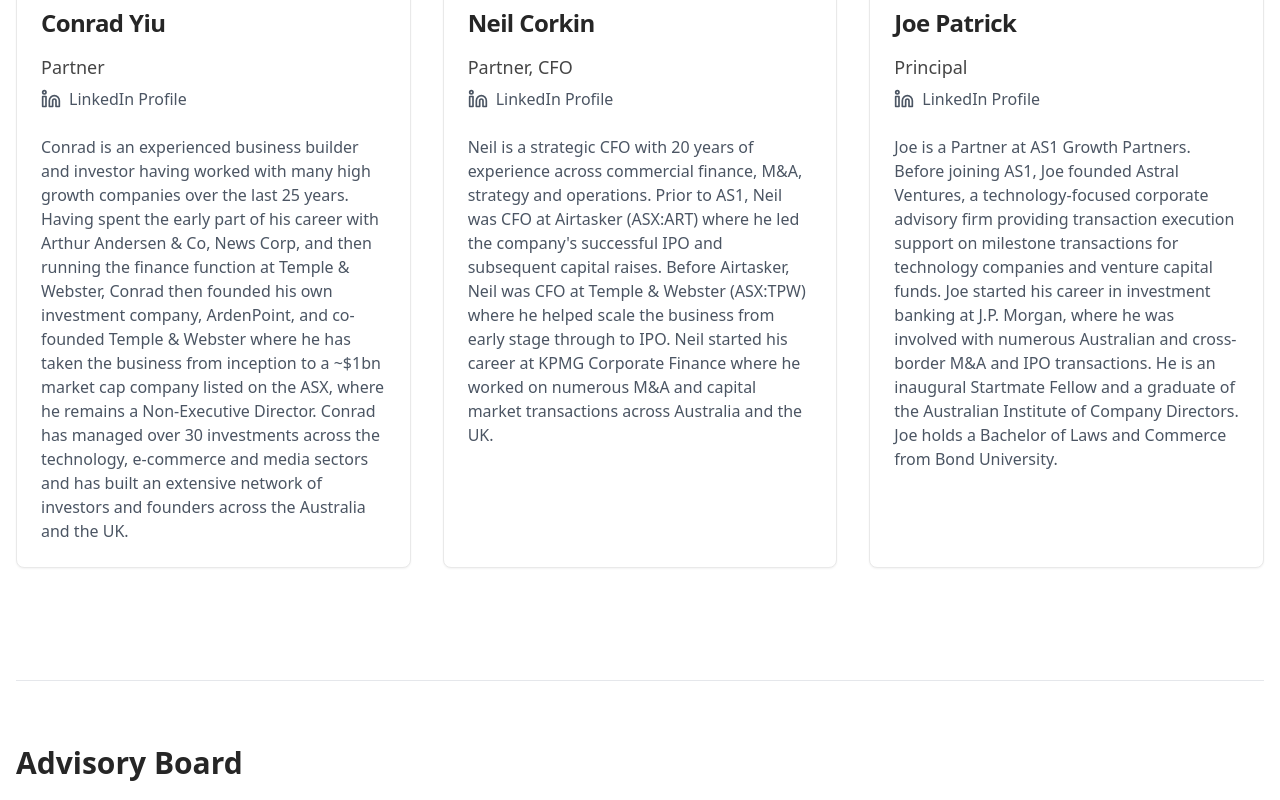
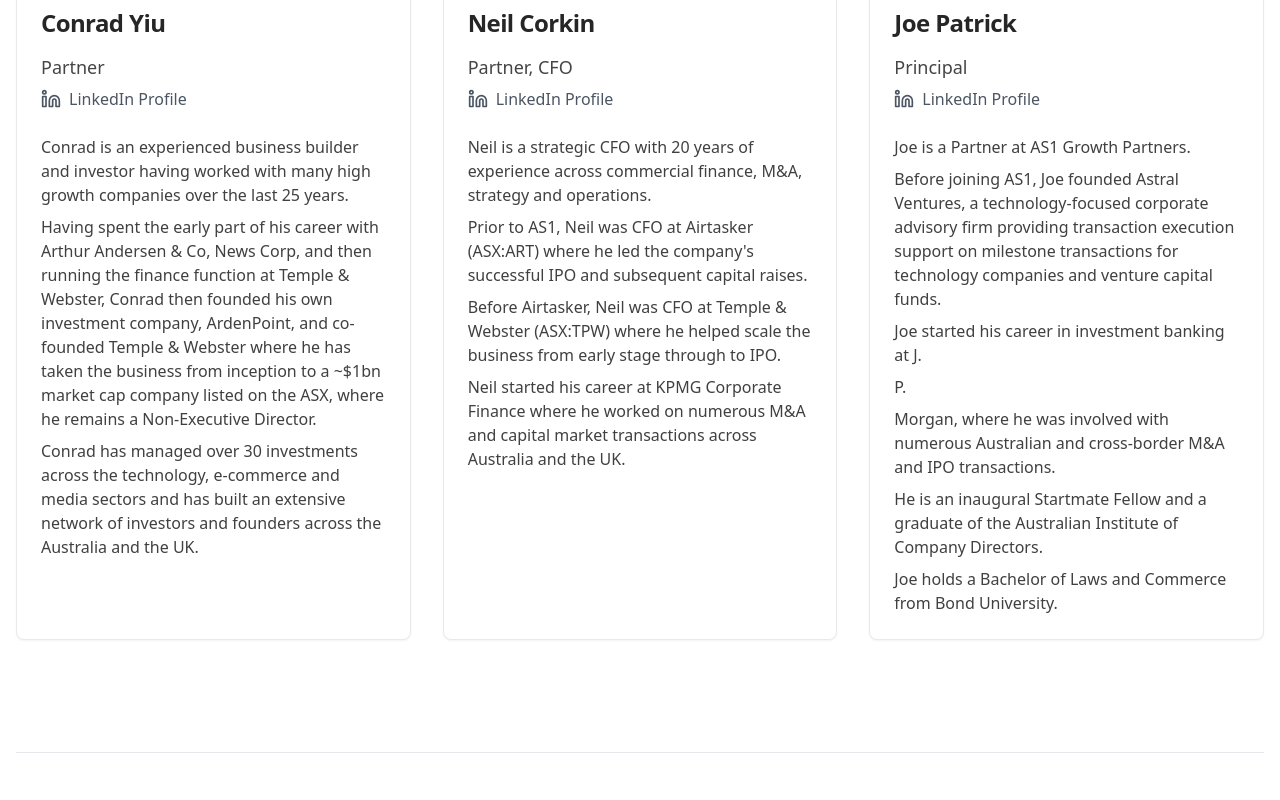
Before and after one commit to neilcorkinAS1/AS1website, a Next.js app: page /team in a window 1280 px wide. Shown: the part 620-1420 px from the top of the page. Built offline with nearby package versions, Linux system fonts and the light colour scheme.

Commit message:
Improve team bio readability with sentence spacing

```diff
--- a/src/components/TeamMemberCard.tsx
+++ b/src/components/TeamMemberCard.tsx
@@ -19,6 +19,9 @@ interface TeamMemberCardProps {
 }
 
 export function TeamMemberCard({ name, title, bio, photoUrl, linkedinUrl }: TeamMemberCardProps) {
+  // Split bio into sentences and filter out empty strings
+  const sentences = bio.split('.').filter(sentence => sentence.trim().length > 0);
+
   return (
     <Card className="overflow-hidden h-full flex flex-col">
       <div className="relative w-full p-4">
@@ -47,7 +50,11 @@ export function TeamMemberCard({ name, title, bio, photoUrl, linkedinUrl }: Team
         )}
       </CardHeader>
       <CardContent>
-        <p className="text-gray-600">{bio}</p>
+        <div className="space-y-2 text-gray-600">
+          {sentences.map((sentence, index) => (
+            <p key={index}>{sentence.trim() + '.'}</p>
+          ))}
+        </div>
       </CardContent>
     </Card>
   );
```
